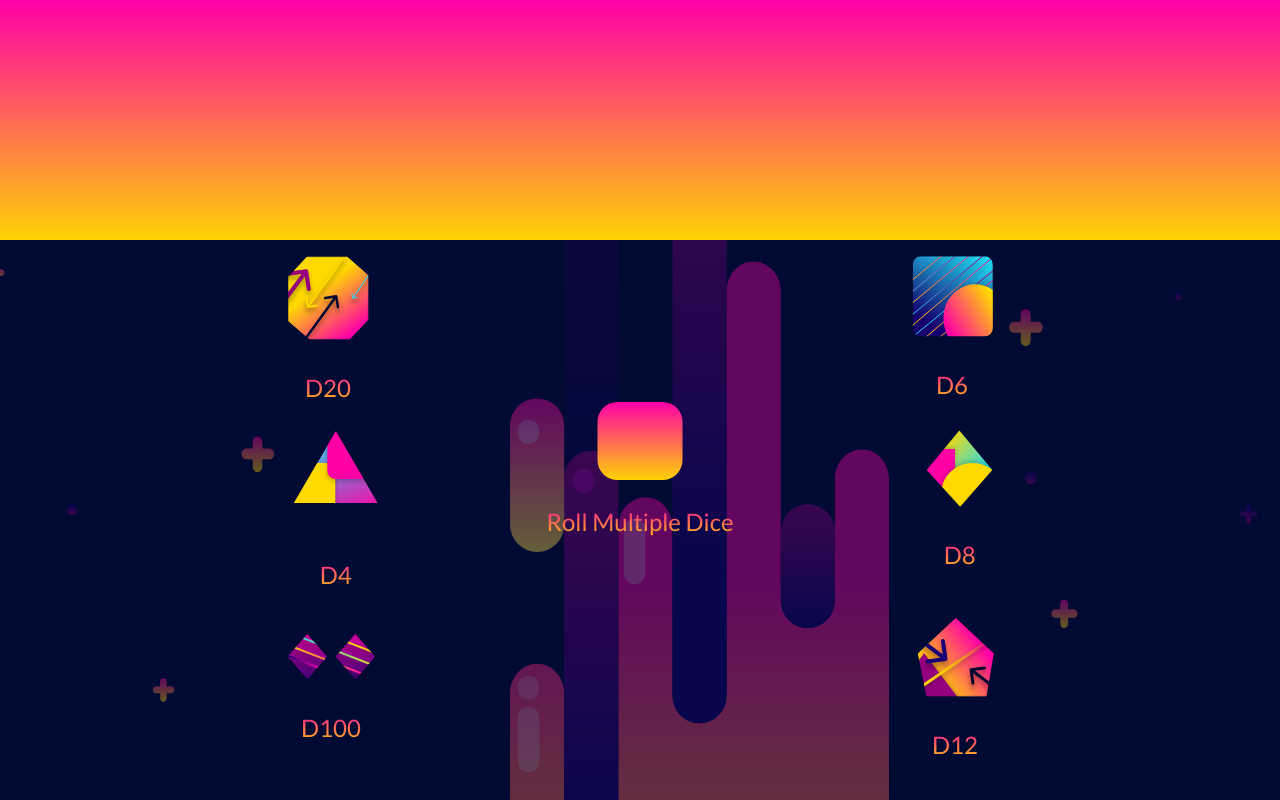
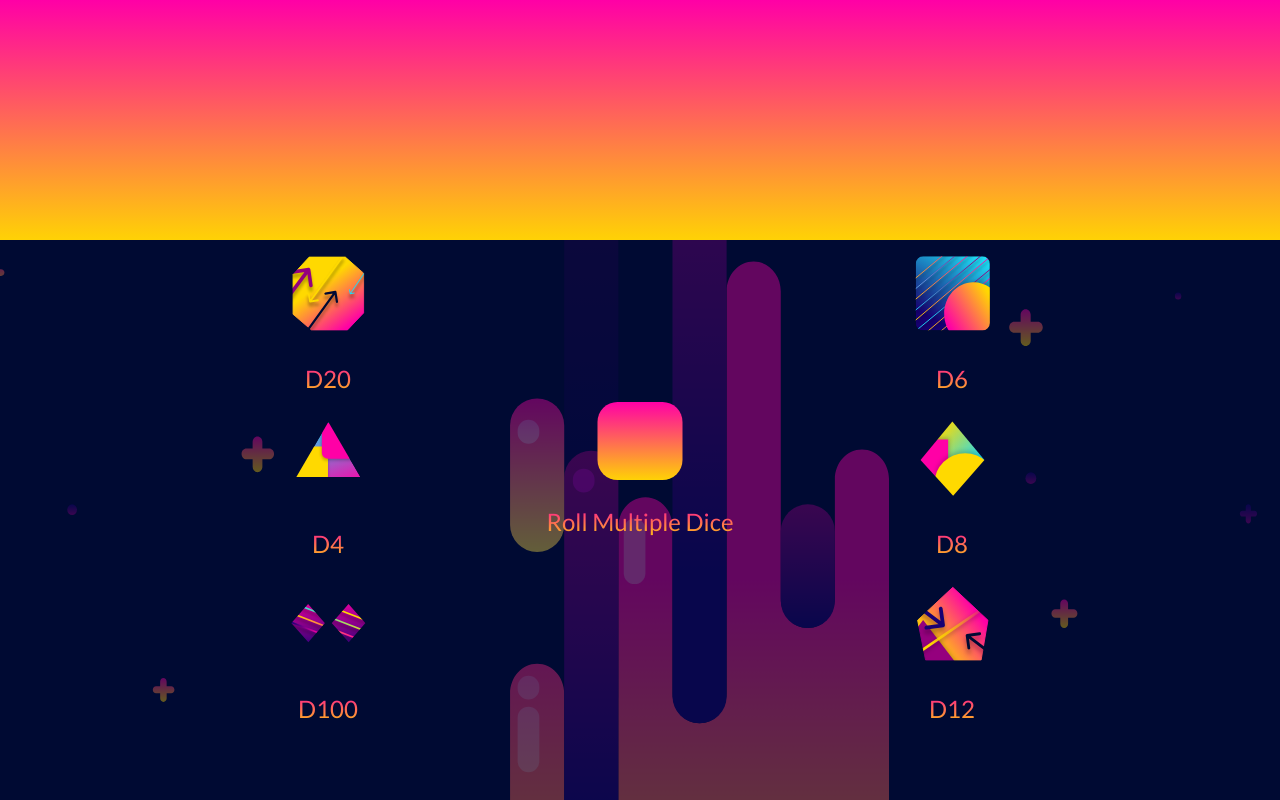
Before and after one commit to brianmcoates/digidice, a website built with webpack: page index.html in a window 1280 px wide. Built offline with nearby package versions, Linux system fonts and the light colour scheme.

Commit message:
change dice size and update chrome theme color

```diff
--- a/index.html
+++ b/index.html
@@ -27,6 +27,7 @@
     <meta property="og:url" content="https://digidice.app" />
     <meta property="og:title" content="Digidice a digital dice roller" />
     <meta property="og:description" content="For when you need to roll dice. Especially in Dungeons and Dragons or Shadow Run games." />
+    <meta name="theme-color" content="#333447">
     <meta property="og:image" content="https://digidice.app/public/digidice_twitter_share.jpg" />
     <link href="https://fonts.googleapis.com/css?family=Lato&display=swap" rel="stylesheet">
     <link rel="icon" type="image/png" href="https://digidice.app/public/d20.png">
--- a/main.css
+++ b/main.css
@@ -29,6 +29,11 @@ body {
 
 #logger p:last-child {
   font-size: 55px;
+}
+
+.dice {
+  height: 75px;
+  width: 75px;
 }
 
 .sum {
```
